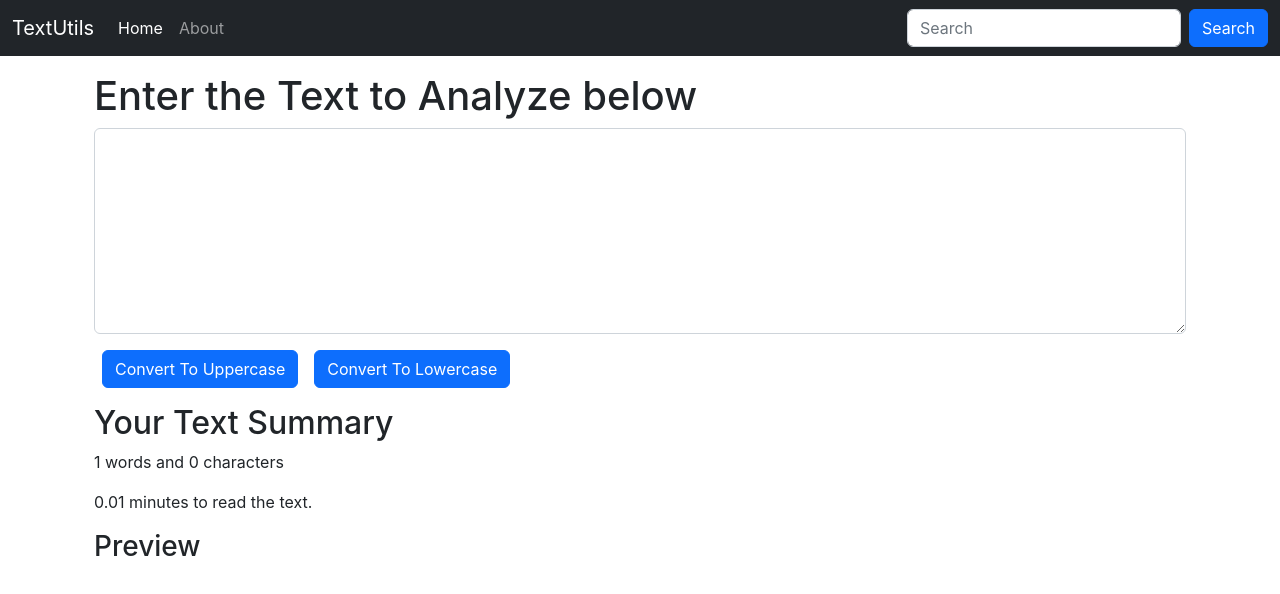
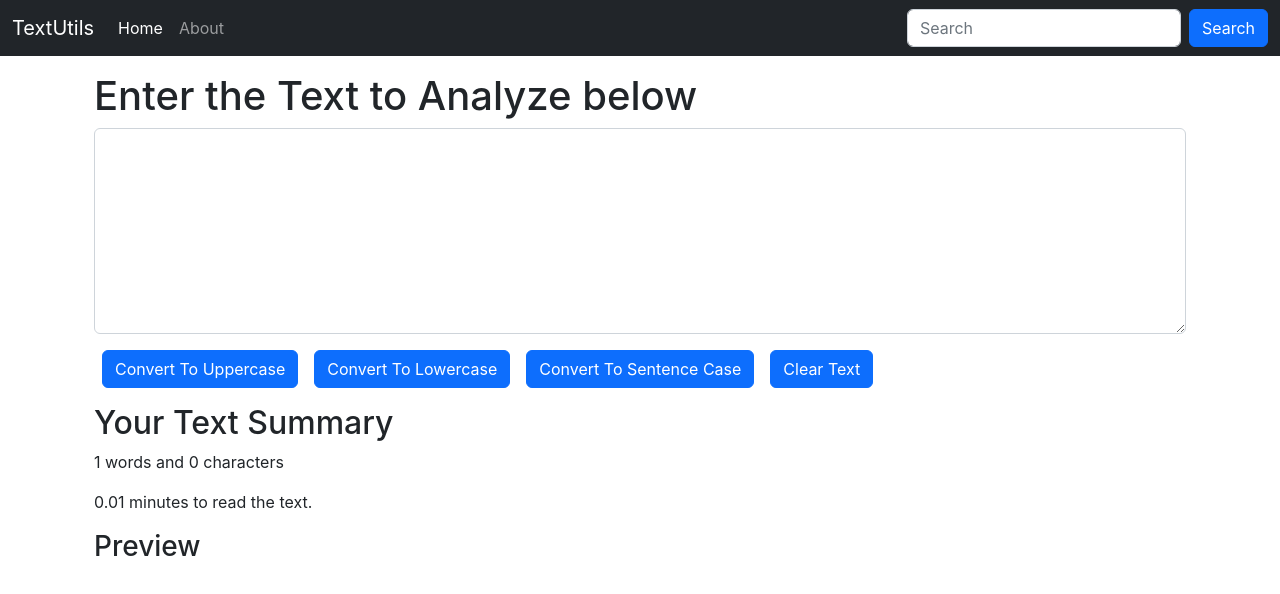
Before and after one commit to NalluriHemachandra/TextUtils-React, a React (Create React App) app: page / in a window 1280 px wide. Shown: the top 594 px of the page. Built offline with nearby package versions, Linux system fonts and the light colour scheme.

Commit message:
Added extra features for clearing the text and converting the text to sentence case

```diff
--- a/src/Components/TextForm.js
+++ b/src/Components/TextForm.js
@@ -16,8 +16,23 @@ export default function TextForm(props) {
     }
 
     const btnLowercase = () => {
-        // console.log("Uppercase button is clicked!");
+        // console.log("Lowercase button is clicked!");
         setText(text.toLocaleLowerCase());
+    }
+
+    const btnSentencecase = () => {
+        // console.log("Sentencecase button is clicked!");
+        var newText = text.toLowerCase().split(' ');
+        for(var i = 0; i < newText.length; i++){
+            newText[i] = newText[i].charAt(0).toUpperCase() + newText[i].slice(1);
+        }
+        var sentenceCaseText = newText.join(' ');
+        setText(sentenceCaseText);
+    }
+
+    const btnCleartext = () => {
+        // console.log("Clear text button is clicked!");
+        setText('');
     }
 
   return (
@@ -29,6 +44,8 @@ export default function TextForm(props) {
             </div>
             <button className="btn btn-primary mx-2" onClick={btnUppercase}>Convert To Uppercase</button>
             <button className="btn btn-primary mx-2" onClick={btnLowercase}>Convert To Lowercase</button>
+            <button className="btn btn-primary mx-2" onClick={btnSentencecase}>Convert To Sentence Case</button>
+            <button className="btn btn-primary mx-2" onClick={btnCleartext}>Clear Text</button>
         </div>
         <div className="container my-3">
             <h2>Your Text Summary</h2>
```
